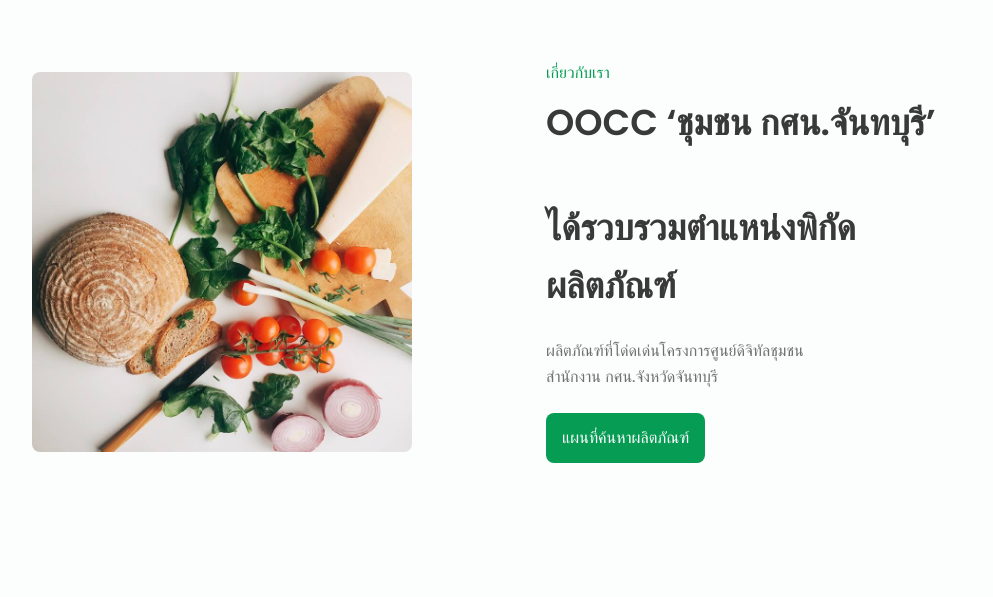
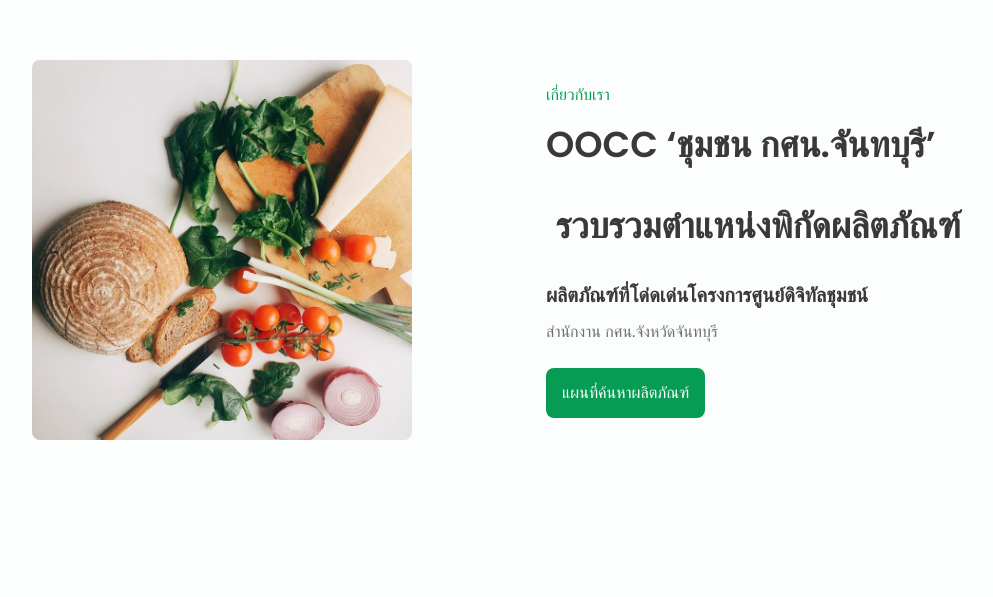
Before and after one commit to Chiraporn-noo/restaurant, a plain HTML site: page index.html in a window 1280 px wide. Shown: the part 708-1305 px from the top of the page, without its empty margins (150-1143 px from the left). Drawn offline with nearby package versions, Linux system fonts and the light colour scheme.

Commit message:
้position02

```diff
--- a/index.html
+++ b/index.html
@@ -63,7 +63,8 @@
                     <div class="about__data">
                         <span class="section-subtitle about__initial">เกี่ยวกับเรา</span>
                         <h1 class="section-title about__initial">OOCC ‘ชุมชน กศน.จันทบุรี’</h1> <p>
-                        <h4 class="section-title about__initial">ได้รวบรวมตำแหน่งพิกัดผลิตภัณฑ์</h4>ผลิตภัณฑ์ที่โด่ดเด่นโครงการศูนย์ดิจิทัลชุมชน</p>
+                        <h2 class="section-title">รวบรวมตำแหน่งพิกัดผลิตภัณฑ์</h2>
+                        <h3 class="services__title">ผลิตภัณฑ์ที่โด่ดเด่นโครงการศูนย์ดิจิทัลชุมชน์</h3>
                         <p class="about__description">สำนักงาน กศน.จังหวัดจันทบุรี</p>
                         <a href="https://chiraporn-noo.github.io/maprstudio/" class="button">แผนที่ค้นหาผลิตภัณฑ์</a>
                     </div>
```
